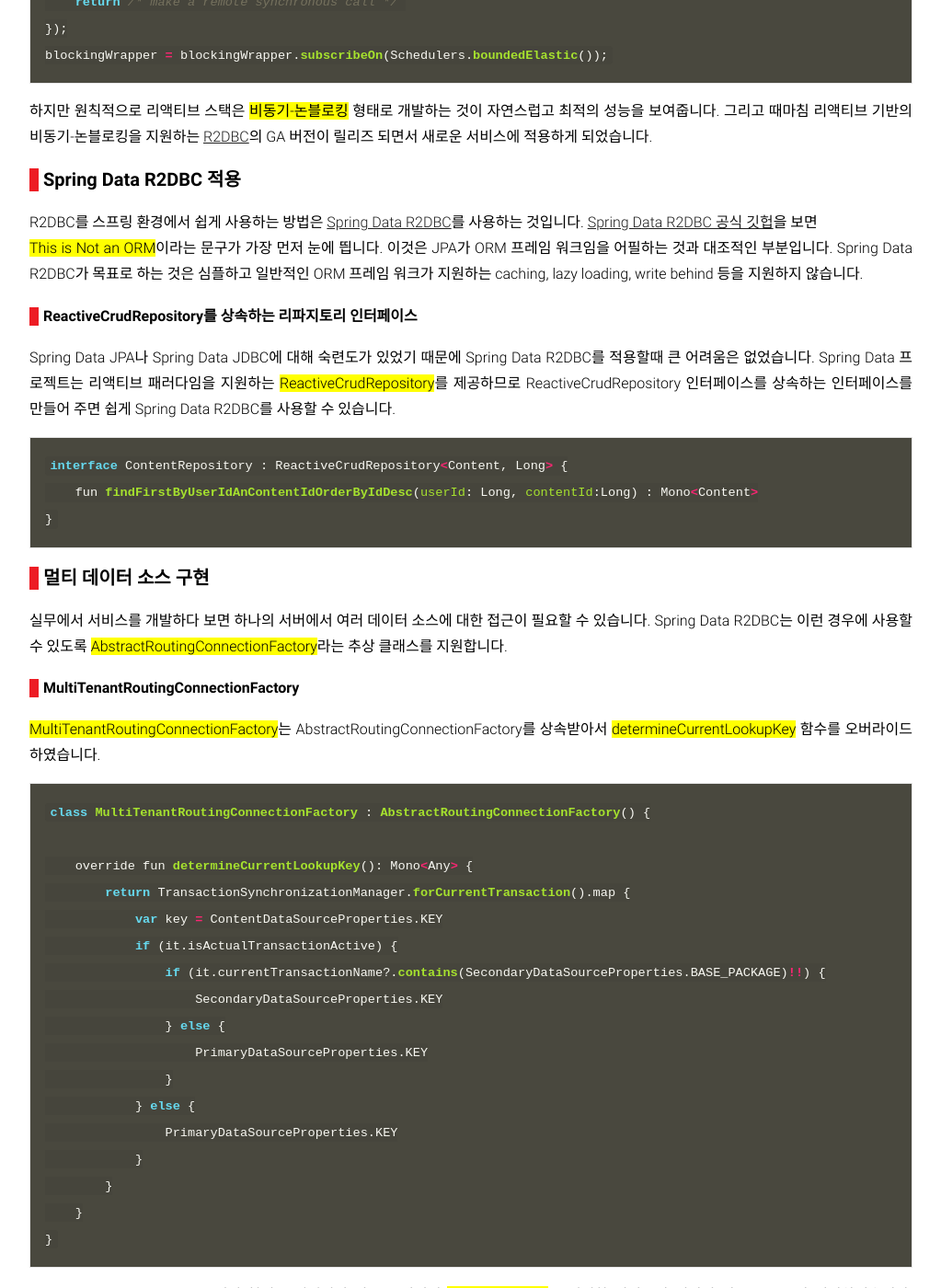
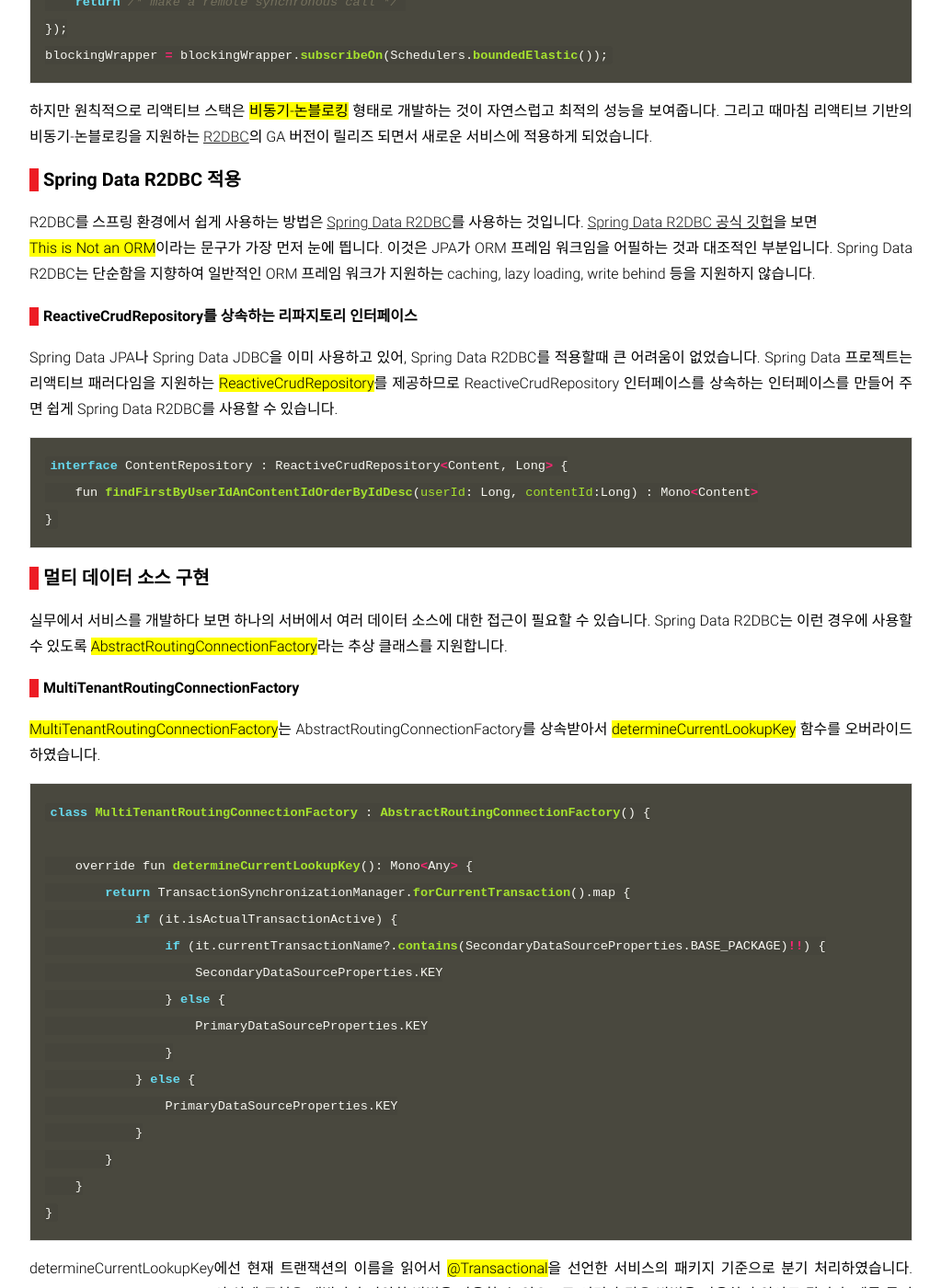
Before and after one commit to lezhin/lezhin.github.io, a Jekyll site: the page built from _posts/2020-07-15-kotlin-webflux.md, in a window 1280 px wide and 1400 px high, scrolled down 1854 px. Shown: the whole window at 92% size, without its empty margins (128-1151 px from the left). Built offline with Jekyll 4.4.1, drawn with Linux system fonts in a browser that asks for light colours; nearby versions of some CDN libraries; some web fonts are replaced; our own code applies the rules of GitHub Pages for plain Markdown files; comment, search, counter and statistics services are not loaded; some of the changed text lies outside the part shown.

Commit message:
내용 수정

````diff
--- a/_posts/2020-07-15-kotlin-webflux.md
+++ b/_posts/2020-07-15-kotlin-webflux.md
@@ -47,10 +47,10 @@
 ### Spring Data R2DBC 적용
 R2DBC를 스프링 환경에서 쉽게 사용하는 방법은 [Spring Data R2DBC](https://docs.spring.io/spring-data/r2dbc/docs/1.0.x/reference/html/#reference)를 사용하는 것입니다.  [Spring Data R2DBC 공식 깃헙](https://github.com/spring-projects/spring-data-r2dbc)을 보면
 <mark>This is Not an ORM</mark>이라는 문구가 가장 먼저 눈에 띕니다. 이것은 JPA가 ORM 프레임 워크임을 어필하는 것과 대조적인 부분입니다.
-Spring Data R2DBC가 목표로 하는 것은 심플하고 일반적인 ORM 프레임 워크가 지원하는 caching, lazy loading, write behind 등을 지원하지 않습니다.
+Spring Data R2DBC는 단순함을 지향하여 일반적인 ORM 프레임 워크가 지원하는 caching, lazy loading, write behind 등을 지원하지 않습니다.
 
 #### ReactiveCrudRepository를 상속하는 리파지토리 인터페이스
-Spring Data JPA나 Spring Data JDBC에 대해 숙련도가 있었기 때문에 Spring Data R2DBC를 적용할때 큰 어려움은 없었습니다.
+Spring Data JPA나 Spring Data JDBC을 이미 사용하고 있어, Spring Data R2DBC를 적용할때 큰 어려움이 없었습니다.
 Spring Data 프로젝트는 리액티브 패러다임을 지원하는 <mark>ReactiveCrudRepository</mark>를 제공하므로
 ReactiveCrudRepository 인터페이스를 상속하는 인터페이스를 만들어 주면 쉽게 Spring Data R2DBC를 사용할 수 있습니다.
 ```javascript
@@ -67,7 +67,6 @@
 
     override fun determineCurrentLookupKey(): Mono<Any> {
         return TransactionSynchronizationManager.forCurrentTransaction().map {
-            var key = ContentDataSourceProperties.KEY
             if (it.isActualTransactionActive) {
                 if (it.currentTransactionName?.contains(SecondaryDataSourceProperties.BASE_PACKAGE)!!) {
                     SecondaryDataSourceProperties.KEY
@@ -261,7 +260,7 @@
 이런 이유로 Spring5에서 추가된 <mark>WebClient</mark>를 사용해 리액티브 기반의 비동기-논블로킹 통신을 구현하였습니다.
 
 ### UserTokenRepositoryImpl
-UserTokenRepositoryImpl은 유저의 토큰을 가지고 `WebClient`를 사용해 유저 서비스를 호출하여 받아온 결과를 유저 정보에 매핑합니다. 이러한 동작은 모두 리액티브 하게 비동기-논블로킹 형태로 동작합니다.
+UserTokenRepositoryImpl은 유저의 토큰을 가지고 `WebClient`를 사용해 유저 서비스를 호출해 받아온 결과를 유저 객체 매핑합니다. 이러한 동작은 모두 리액티브 하게 비동기-논블로킹 형태로 동작합니다.
 ```javascript
 @Repository
 class UserTokenRepositoryImpl(val webClientBuilder: WebClient.Builder) : UserTokenRepository {
@@ -334,8 +333,8 @@
 ![](/files/2020-07-13-kotlin-webflux/grafana2.png)
 
 ## 회고
-이번 컨텐츠 인증 서버 개발은 리액티브 프로그래밍과 WebFlux에 대해 좀 더 익숙해지는 기회가 되었습니다. 그리고 Spring Data R2DBC가 GA 버전이 릴리즈되면서 모든 구간에서 비동기-논블로킹으로 개발할 수 있었습니다.
-사실 WebFlux와 R2DBC에 대해 공유하고 싶은 주제들이 더 있었지만 한편의 블로그로 작성하기엔 너무 길어지는 내용이 될 것 같아서 생략하였습니다.
+이번 컨텐츠 인증 서버 개발은 리액티브 프로그래밍과 WebFlux에 대해 좀 더 익숙해지는 기회가 되었습니다. 또 Spring Data R2DBC의 GA 버전이 릴리즈되면서 모든 구간에서 리액티브 스택을 적용할 수 있었습니다.
+이외에도 WebFlux와 R2DBC에 대해 공유하고 싶은 주제들이 더 있지만 한편의 블로그로 작성하기엔 너무 길어지는 내용이 될 것 같아서 생략하였습니다.
 기회가 된다면 얕은 지식이지만 저의 [개인 블로그](https://devsh.tistory.com/)나 [팝잇](https://www.popit.kr/author/tony_sanghoon)에서 공유를 이어가도록 하겠습니다.
 
 마지막으로 저희 서비스 개발팀은 실력 있는 팀원들과 함께 도전하며 성장할 분들을 모시고 있습니다. 많은 지원 부탁드리며 긴 글 읽어주셔서 감사합니다.
````
Also changed, not shown: other parts of _posts/2020-07-15-kotlin-webflux.md (+7 -7 lines), _tags/r2dbc.md (added, +4 -0 lines), _tags/redis.md (added, +4 -0 lines).
